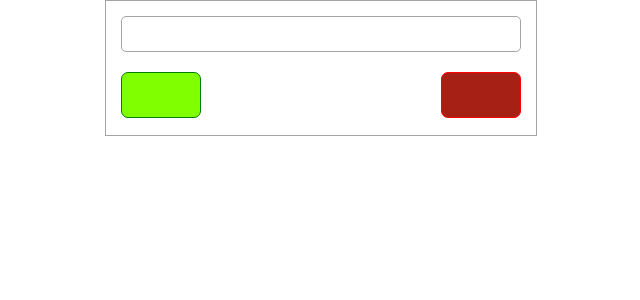
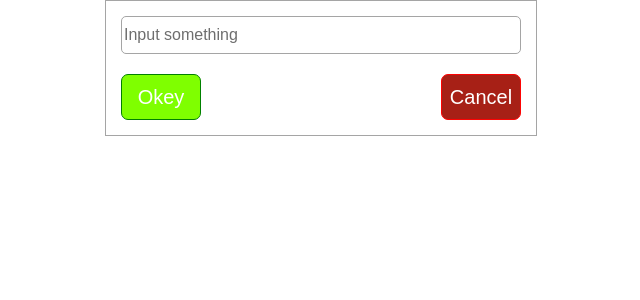
Before and after one commit to psevdomaksim/ReactProjects, a React (Create React App) app: page / in a window 1280 px wide. Shown: the top 300 px of the page, without its empty margins (319-959 px from the left). Built offline with nearby package versions, Linux system fonts and the light colour scheme.

Commit message:
This is an amazing job that I have done

```diff
--- a/src/App.js
+++ b/src/App.js
@@ -5,23 +5,18 @@ function App(){
     return (
       <div class="container">
 
-          <MyInput className="Input_100" ></MyInput>
+          <MyInput className="Input_100" >Input something</MyInput>
           <li >
-            <MyButton className="MyButtonOk" id="ok">Okey </MyButton>
-            <MyButton className="MyButtonCancel" id="cancel">Cancel </MyButton>
+            <MyButton className="MyButtonOk" id="ok">Okey </MyButton >
+            <MyButton className="MyButtonCancel" id="cancel"> Cancel</MyButton >
          </li>
       </div>
 
+
     );
 
+
 }
-/* let el1 = document.getElementById("ok");
-let el2 = document.getElementById("cancel");
-el1.addEventListener(('click'),function(){
-  console.log('okey');
-})
-el2.addEventListener(('click'),function(){
-  console.log('cancel');
-}) */
+
 
 export default App;
--- a/src/components/MyButton/MyButton.jsx
+++ b/src/components/MyButton/MyButton.jsx
@@ -4,7 +4,7 @@ import "./MyButton.css"
 const MyButton = (props) => {
     return(
         <button className={props.className}>
-
+          {props.children}
         </button>
     )
 
--- a/src/components/MyInput/MyInput.jsx
+++ b/src/components/MyInput/MyInput.jsx
@@ -3,7 +3,7 @@ import "./MyInput.css"
 
 const MyInput = (props) => {
     return(
-        <input type="text" className={props.className}/>
+        <input type="text" className={props.className} value={props.children}/>
 
 
     )
```
